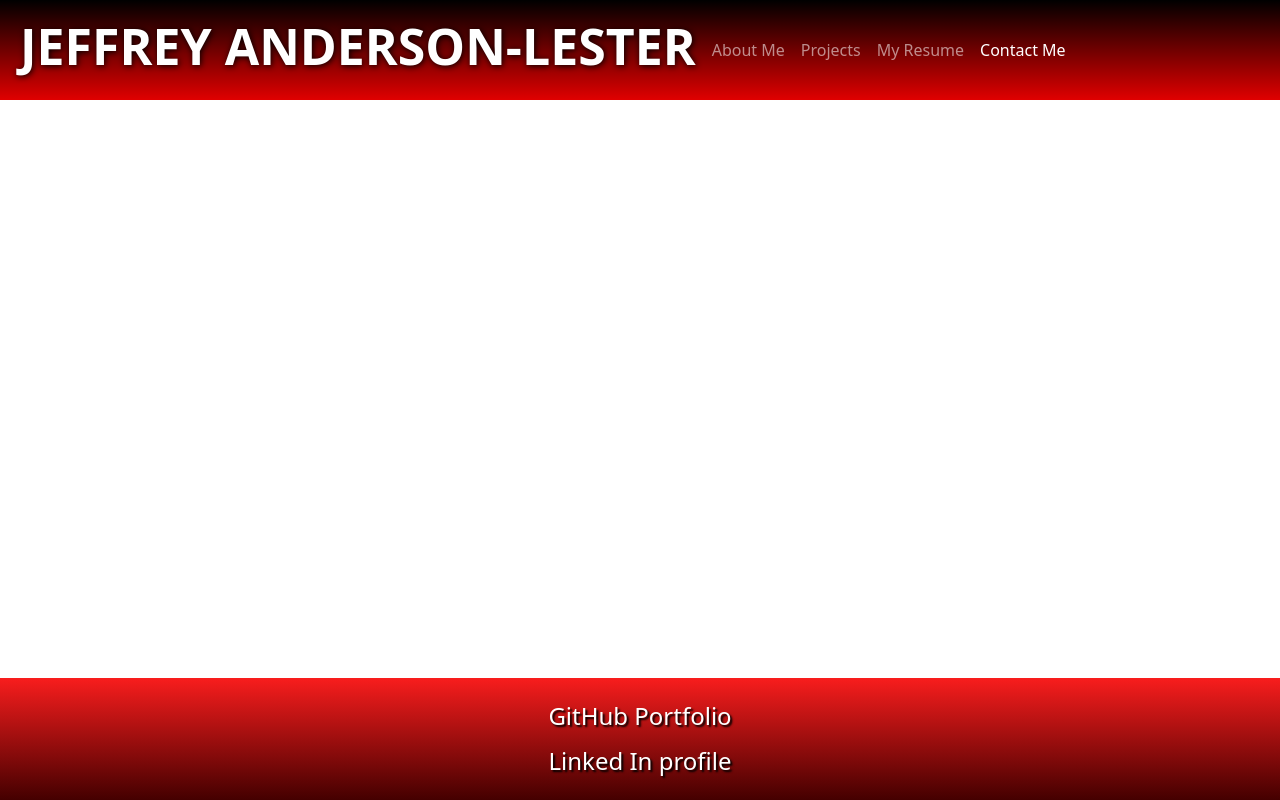
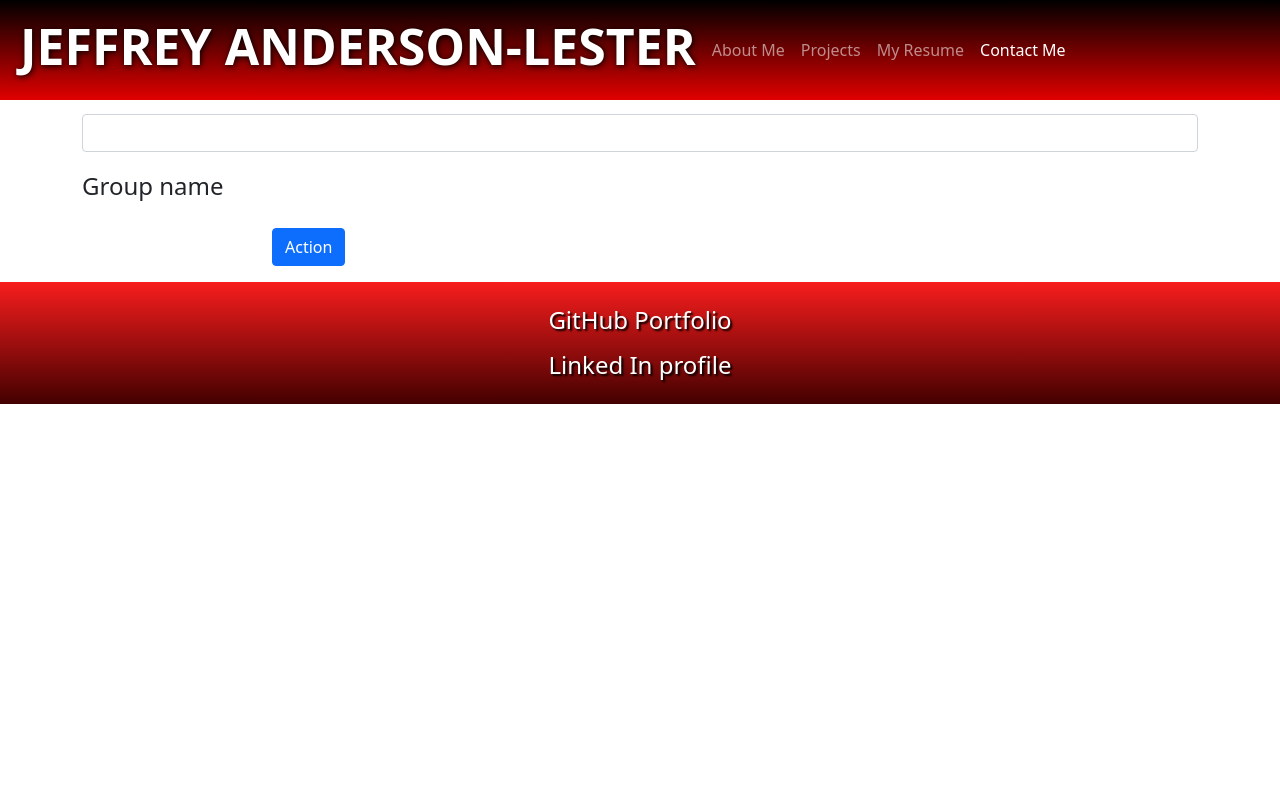
Before and after one commit to JeffGoji/My-React-Portfolio, a React (Create React App) app: page /contact in a window 1280 px wide. Built offline with nearby package versions, Linux system fonts and the light colour scheme.

Commit message:
added initial styling to contact page and footer

```diff
--- a/src/App.js
+++ b/src/App.js
@@ -6,6 +6,7 @@ import { Route } from 'react-router-dom';
 import Header from './components/Header'
 import Profile from './components/Profile'
 import Projects from './components/Projects'
+import Contact from './components/Contact'
 import Footer from './components/Footer'
 
 //styling
@@ -32,6 +33,10 @@ function App() {
         <Profile />
       </Route>
 
+      <Route path="/contact">
+        <Contact />
+      </Route>
+
 
       <Footer />
 
--- /dev/null
+++ b/src/components/Contact/index.js
@@ -0,0 +1,38 @@
+import React, { useState } from 'react';
+import { validateEmail } from '../utils/helpers';
+
+
+function Contact() {
+
+    return (
+
+        <section class="container" id="contact">
+            <form>
+                <div class="mb-3 row">
+                    <label for="inputName" class="col-sm-1-12 col-form-label"></label>
+                    <div class="col-sm-1-12">
+                        <input type="text|password|email|number|submit|date|datetime|datetime-local|month|color|range|search|tel|time|url|week" class="form-control" name="inputName" id="inputName" placeholder=""></input>
+                    </div>
+                </div>
+                <fieldset class="mb-3 row">
+                    <legend class="col-form-legend col-sm-1-12">Group name</legend>
+                    <div class="col-sm-1-12">
+
+                    </div>
+                </fieldset>
+                <div class="mb-3 row">
+                    <div class="offset-sm-2 col-sm-10">
+                        <button type="submit" class="btn btn-primary">Action</button>
+                    </div>
+                </div>
+            </form>
+        </section>
+
+
+    );
+
+
+}
+
+
+export default Contact;
--- a/src/components/Footer/index.js
+++ b/src/components/Footer/index.js
@@ -5,11 +5,11 @@ function Footer() {
 
     return (
 
-        <footer className='footer mt-auto py-3 fixed-bottom'>
-            <div className="container">
-                <span><h4 className="align-bottom nav-link link"><a href="https://github.com/JeffGoji">GitHub Portfolio</a></h4>
-                    <h4><a href="https://www.linkedin.com/in/jeffrey-anderson-lester-36b23b112/">Linked In profile</a></h4></span>
-            </div>
+        <footer>
+
+            <span><h4 className="align-bottom nav-link link"><a href="https://github.com/JeffGoji">GitHub Portfolio</a></h4>
+                <h4><a href="https://www.linkedin.com/in/jeffrey-anderson-lester-36b23b112/">Linked In profile</a></h4></span>
+
         </footer>
 
     )
--- a/src/components/Header/index.js
+++ b/src/components/Header/index.js
@@ -35,8 +35,8 @@ function Header() {
                 <nav class="navbar navbar-expand-lg navbar-dark bg-primary">
 
                     <h1 className="p-2 text-white">JEFFREY ANDERSON-LESTER</h1>
-                    <button class="navbar-toggler" type="button" data-bs-toggle="collapse" data-bs-target="#navbarText" aria-controls="navbarText" aria-expanded="false" aria-label="Toggle navigation">
-                        <span class="navbar-toggler-icon"></span>
+                    <button className="navbar-toggler" type="button" data-bs-toggle="collapse" data-bs-target="#navbarText" aria-controls="navbarText" aria-expanded="false" aria-label="Toggle navigation">
+                        <span className="navbar-toggler-icon"></span>
                     </button>
                     <div className="collapse navbar-collapse" id="navbarText">
                         <ul className="navbar-nav me-auto mb-2 mb-lg-0">
--- a/src/index.css
+++ b/src/index.css
@@ -112,6 +112,12 @@ footer {
   background: linear-gradient(to bottom, rgb(248, 29, 29), rgb(68, 0, 0));
   color: var(--secondary-color);
   text-shadow: 1px 1px 3px var(--primary-color);
+  position: relative;
+  bottom: 0;
+  left: 0;
+  width: 100%;
+  margin-top: 1rem;
+  padding: 1rem;
 }
 
 footer h4 {
```
Also changed, not shown: src/components/Nav/index.js (+25 -25 lines).
